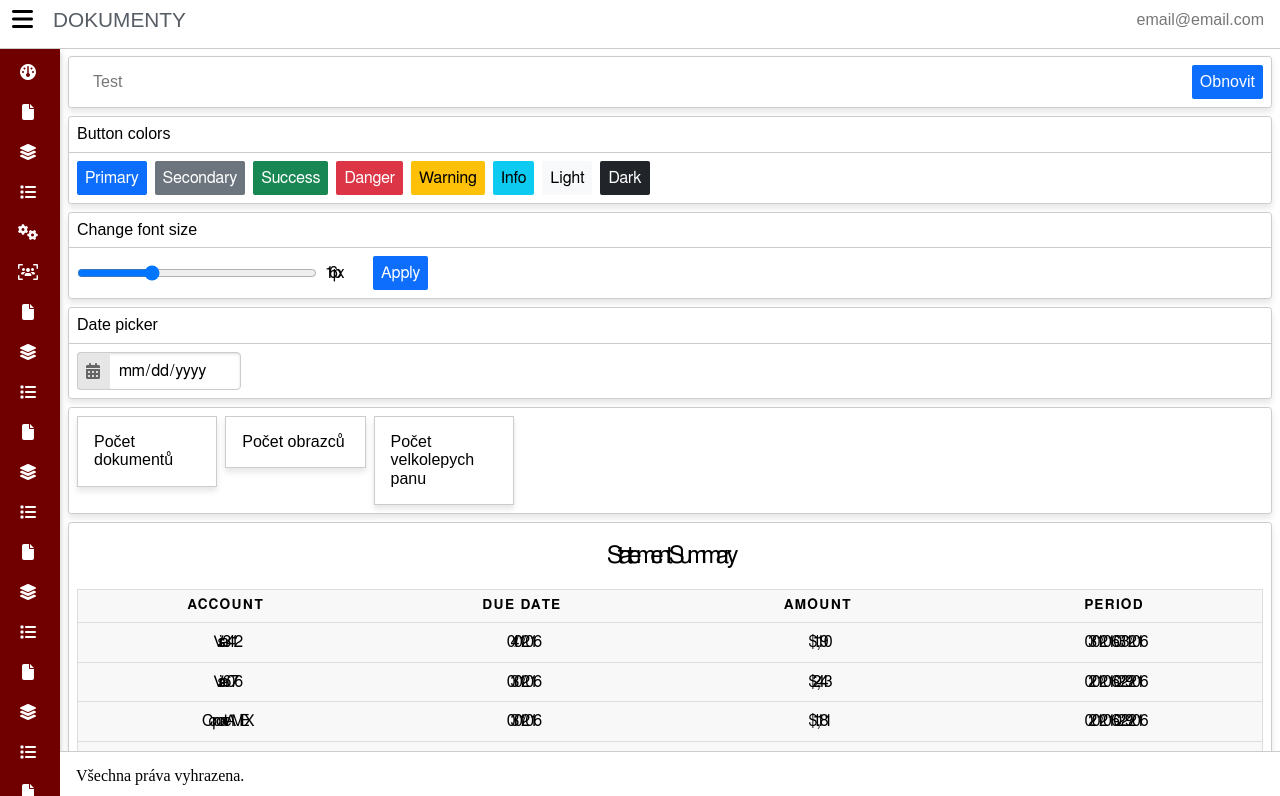
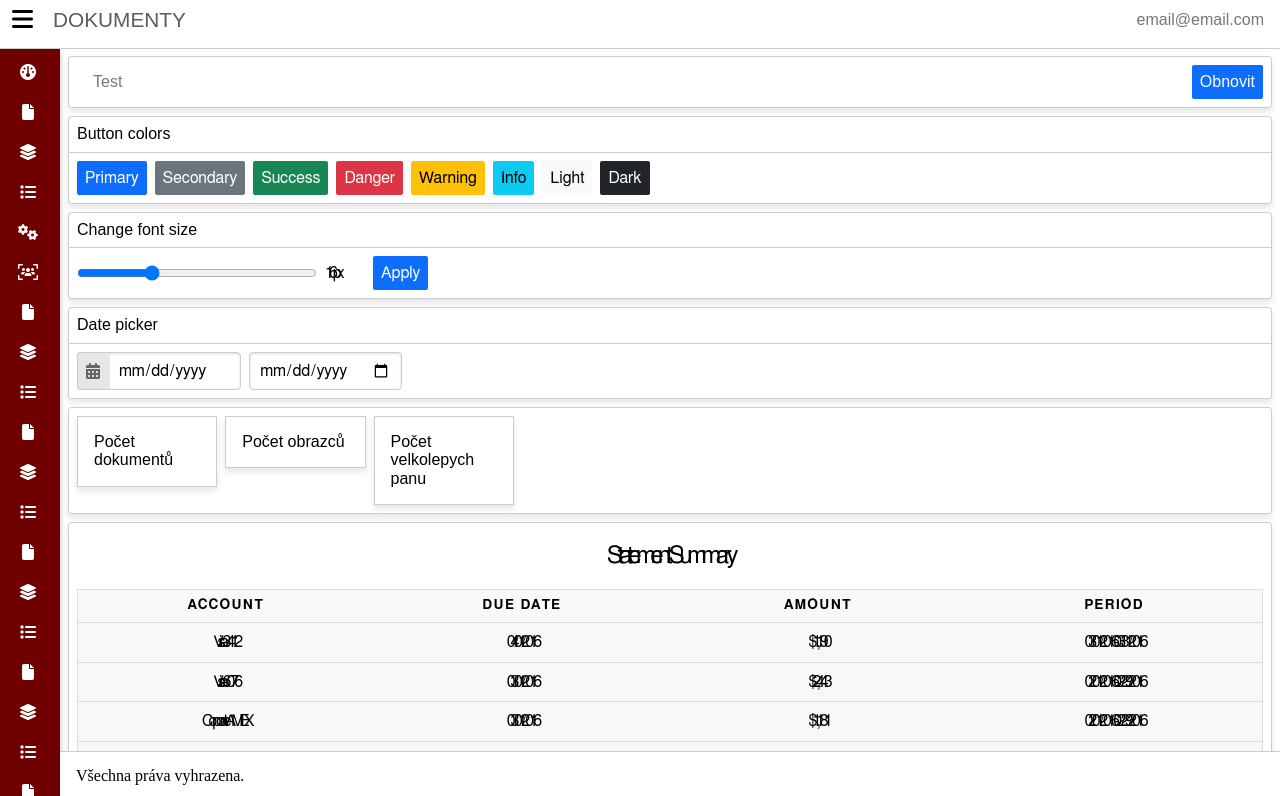
Before and after one commit to Eidamiino/css-framework-test, a Svelte app in the folder poc/: page / in a window 1280 px wide. Shown: the top 796 px of the page. Built offline with nearby package versions, Linux system fonts and the light colour scheme; a web font is replaced by a local one.

Commit message:
different date input styles

```diff
--- a/poc/public/styles.css
+++ b/poc/public/styles.css
@@ -832,8 +832,8 @@ input[type="range"] {
     max-width: 15em;
 }
 
-input[type="date"]::-webkit-inner-spin-button,
-input[type="date"]::-webkit-calendar-picker-indicator {
+input.hidden-calendar::-webkit-inner-spin-button,
+input.hidden-calendar::-webkit-calendar-picker-indicator {
     display: none;
     -webkit-appearance: none;
 }
--- a/poc/src/Main.svelte
+++ b/poc/src/Main.svelte
@@ -157,8 +157,11 @@
   }
 
   let userModalOpen = false;
+  let userModalSize = "45vw"
 
-  function openUserModal() {
+  function openUserModal(modalSize) {
+    userModalSize=modalSize
+    console.log("velikost " + userModalSize)
     userModalOpen = true;
   }
 
@@ -182,10 +185,14 @@
   }
 
   let dateInput;
+  let dateInput2;
 
   function openDatePicker() {
     if (dateInput) {
       dateInput.showPicker();
+    }
+    if (dateInput2) {
+      dateInput2.showPicker();
     }
   }
 
@@ -212,11 +219,11 @@
       <div class="pure-u-1-2">
         <div class="header-right">
           {#if isMobile}
-            <button class="icon-btn" on:click={openUserModal}>
+            <button class="icon-btn" on:click={()=>openUserModal("45vw")}>
               <i class="fas fa-user"></i>
             </button>
           {:else}
-            <a href="#" class="pure-menu-link" on:click={openUserModal}
+            <a href="#" class="pure-menu-link" on:click={()=>openUserModal("30vw")}
               >email@email.com</a
             >
           {/if}
@@ -229,7 +236,7 @@
     bind:shown={userModalOpen}
     orientation="right"
     on:close={closeUserModal}
-    targetSize="45vw"
+    targetSize={userModalSize}
   >
     <a href="#" class="pure-menu-heading">
       <span>Petr Novák</span>
@@ -493,7 +500,7 @@
 
           <div class="pure-g card">
             <div class="pure-u-1 card-header">Date picker</div>
-            <div class="pure-form centered-container">
+            <div class="pure-form centered-container mixed-container">
               <div class="input-icon-wrapper">
                 <div class="input-icon-container" on:click={openDatePicker}>
                   <i class="input-icon fas fa-calendar-alt"></i>
@@ -501,10 +508,17 @@
                 <input
                   type="date"
                   bind:this={dateInput}
-                  class="pure-input input-with-icon"
+                  class="pure-input input-with-icon hidden-calendar"
                 />
               </div>
-            </div>
+
+
+                <input
+                  type="date"
+                  bind:this={dateInput2}
+                  class="pure-input"
+                />
+              </div>
           </div>
 
           <div class="pure-g card">
--- a/poc/src/lib/SidebarModal.svelte
+++ b/poc/src/lib/SidebarModal.svelte
@@ -35,6 +35,8 @@
 
 	function getContentDimensions(orientation) {
 		const targetSizeDefault = targetSize || "fit-content";
+
+		console.log("aplikuje se "+targetSizeDefault)
 
 		switch (orientation) {
 			case "top":
```
